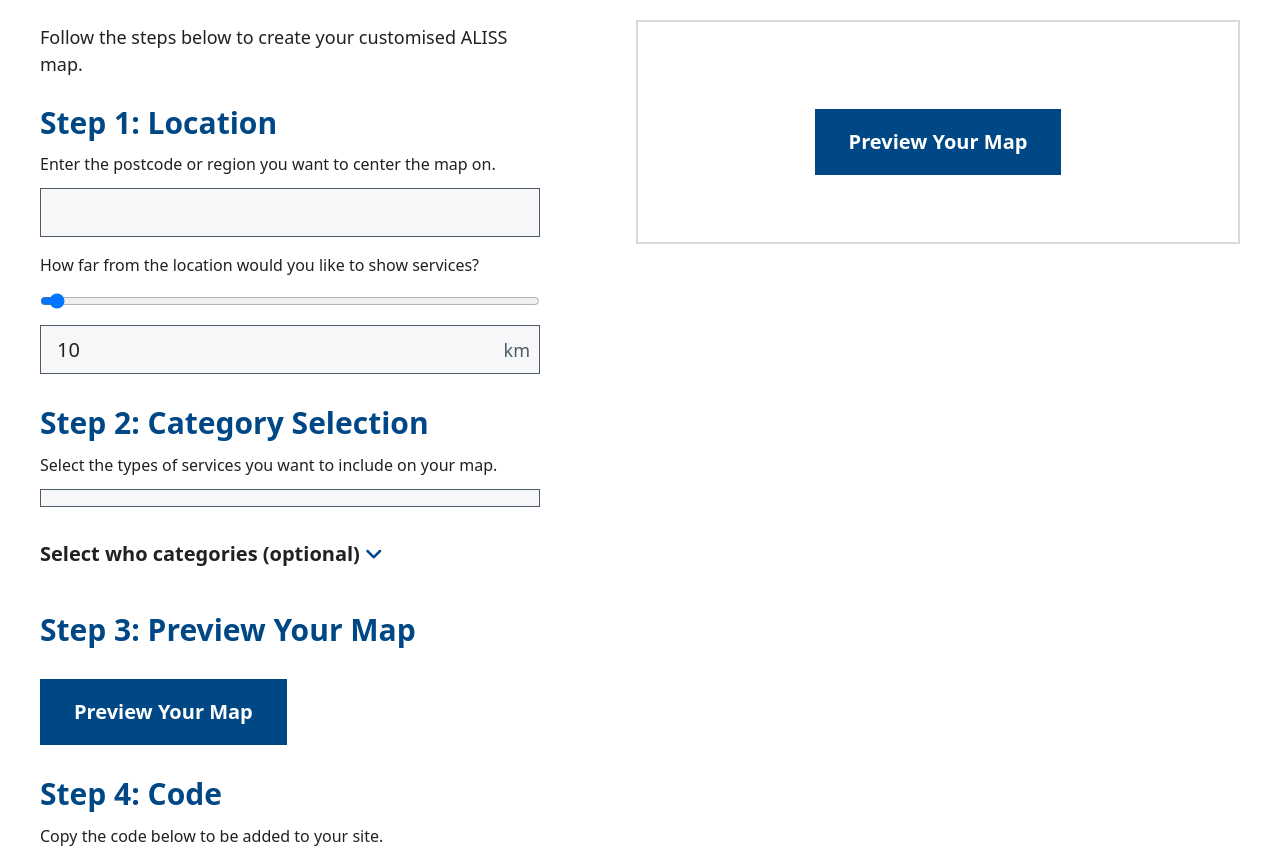
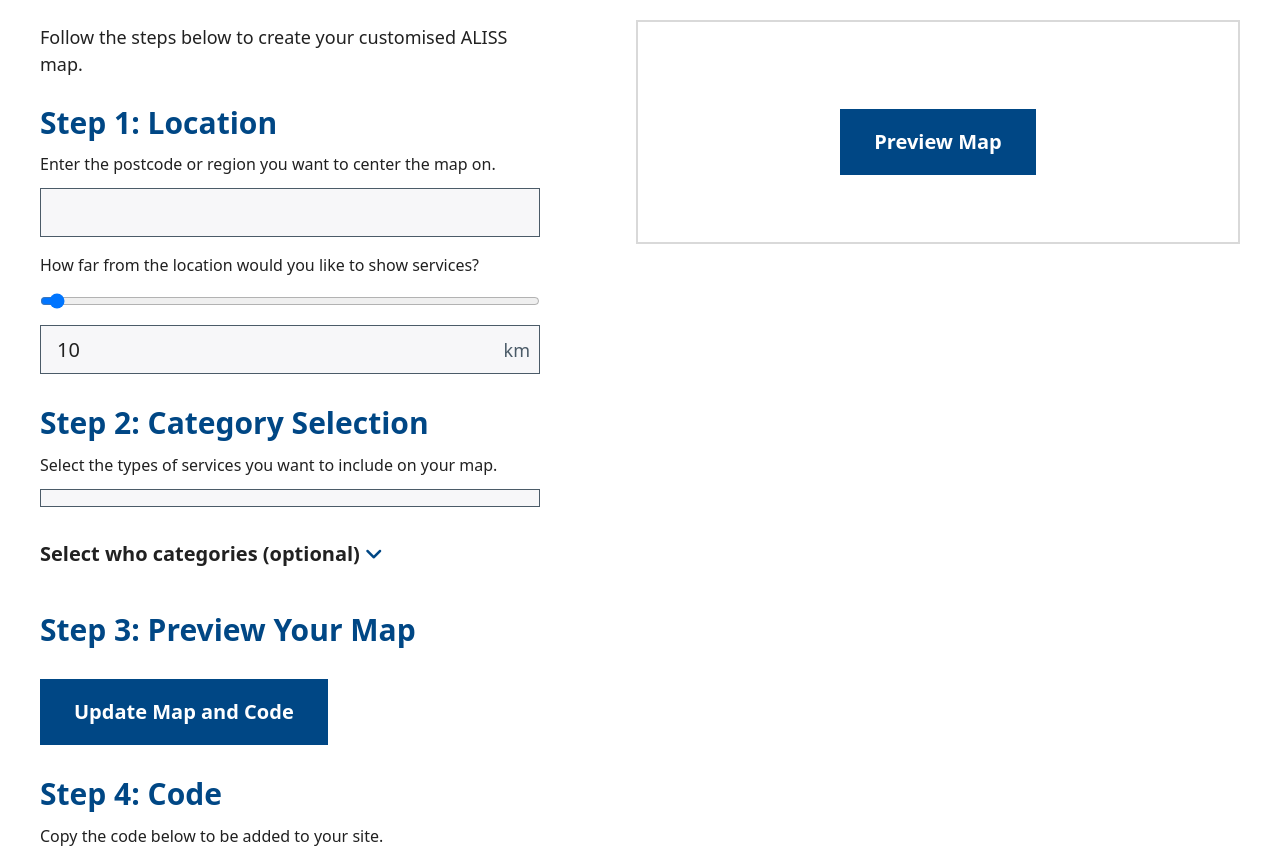
Before and after one commit to stuh/aliss-map, a website: page dist/index.html in a window 1280 px wide. Shown: the part 247-1104 px from the top of the page. Drawn offline with nearby package versions, Linux system fonts and the light colour scheme; some packages are replaced by stand-ins of ours; no server answers; a web font is replaced by a local one.

Commit message:
updated the button labels

```diff
--- a/dist/index.html
+++ b/dist/index.html
@@ -60,7 +60,7 @@
 
       <div class="mt-8">
         <label for="widget-output" class="text-darkblue font-black heading1 pb-3 block">Step 3: Preview Your Map</label>
-        <button class="preview-map text-[20px] font-bold min-w-[150px] px-[32px] py-[16px] mt-5 border-2 border-darkblue bg-darkblue text-white hover:bg-almostblack hover:border-almostblack focus:text-almostblack focus:bg-yellow focus:border-almostblack focus:outline-none">Preview Your Map</button>
+        <button class="preview-map text-[20px] font-bold min-w-[150px] px-[32px] py-[16px] mt-5 border-2 border-darkblue bg-darkblue text-white hover:bg-almostblack hover:border-almostblack focus:text-almostblack focus:bg-yellow focus:border-almostblack focus:outline-none">Update Map and Code</button>
       </div>
 
       <div class="mt-8">
@@ -81,7 +81,7 @@
       <h2 class="heading1">Preview Your Map</h2>
       <div id="preview-container" class="lg:border-2 border-[#D9D9D9] mt-6 py-[35px] lg:px-[50px]">
         <div class="flex justify-center items-center w-full py-8">
-        <button class="preview-map text-[20px] font-bold min-w-[150px] px-[32px] py-[16px] mt-5 border-2 border-darkblue bg-darkblue text-white hover:bg-almostblack hover:border-almostblack focus:text-almostblack focus:bg-yellow focus:border-almostblack focus:outline-none">Preview Your Map</button>
+        <button class="preview-map text-[20px] font-bold min-w-[150px] px-[32px] py-[16px] mt-5 border-2 border-darkblue bg-darkblue text-white hover:bg-almostblack hover:border-almostblack focus:text-almostblack focus:bg-yellow focus:border-almostblack focus:outline-none">Preview Map</button>
         </div>
 
 
```
